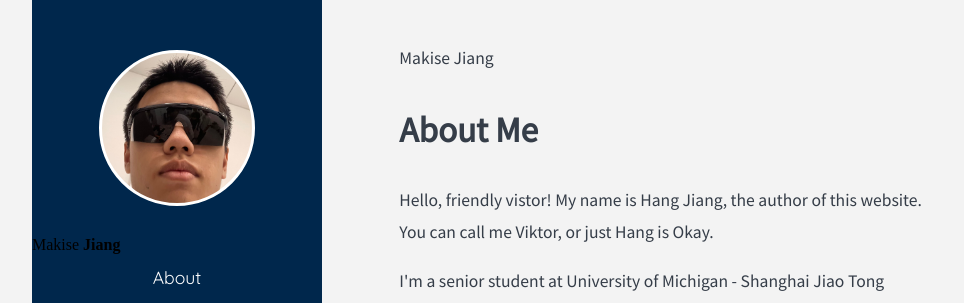
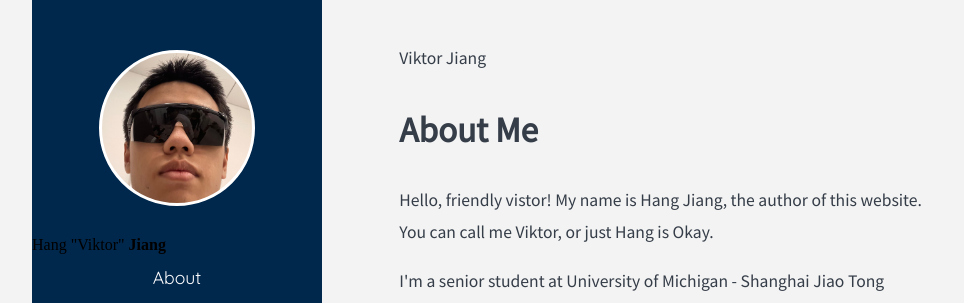
Before and after one commit to MakiseJiang/my-site, a Gatsby site: page / in a window 1280 px wide. Shown: the top 303 px of the page, without its empty margins (58-1022 px from the left). Built offline with nearby package versions, Linux system fonts and the light colour scheme; Gatsby itself is replaced by a stand-in of ours.

Commit message:
Change profile

```diff
--- a/gatsby-config.js
+++ b/gatsby-config.js
@@ -1,7 +1,7 @@
 module.exports = {
   siteMetadata: {
     siteUrl: "https://www.yourdomain.tld",
-    title: "Makise Jiang",
+    title: "Viktor Jiang",
   },
   plugins: [
     "gatsby-plugin-image",
--- a/src/components/layout.js
+++ b/src/components/layout.js
@@ -29,7 +29,7 @@ const Layout = ({pageTitle, children}) => {
         {/* SideBar */}
         <div className={sidenav}>
             <div className={profileAvatar}/>
-            <div className={nameBox}>Makise <strong>Jiang</strong></div>
+            <div className={nameBox}>Hang "Viktor" <strong>Jiang</strong></div>
             <a href="/#"><Link to='/'>About</Link></a>
             <a href="/#"><Link to='/portfolio'>Portfolio</Link></a>
             <a href="/#"><Link to='/blog'>Blog</Link></a>
--- a/src/pages/index.js
+++ b/src/pages/index.js
@@ -1,7 +1,6 @@
 import * as React from 'react';
 import { Timeline, TimelineEvent } from 'react-event-timeline';
 import Layout from '../components/layout';
-import { segment } from "../components/layout.module.css";
 
 const IndexPage = () => {
   return(
```
